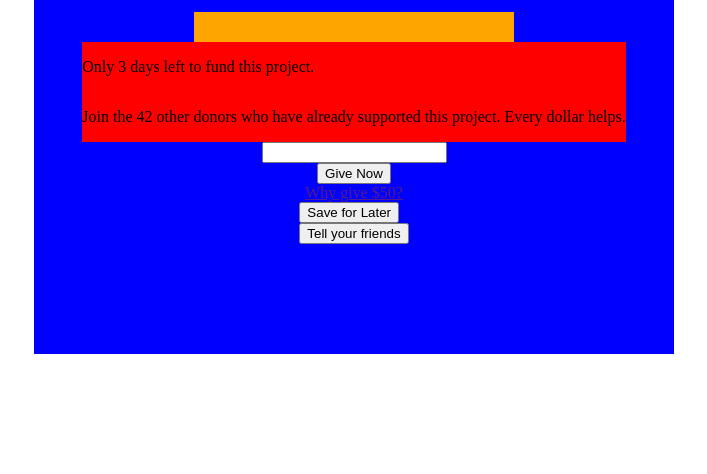
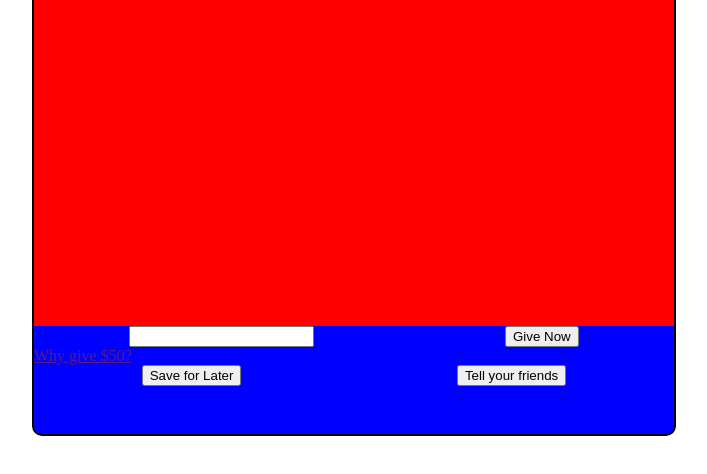
Before and after one commit to Ayo89/Table-donation, a plain HTML site: page index.html in a window 1280 px wide. Shown: the part 326-800 px from the top of the page, without its empty margins (286-993 px from the left). Drawn offline with Linux system fonts and the light colour scheme.

Commit message:
add format

```diff
--- a/index.html
+++ b/index.html
@@ -12,7 +12,6 @@
 
 <body>
     <div class="container">
-
         <header>
             <h2>$167 still needed for this project</h2>
         </header>
@@ -21,8 +20,9 @@
             <p>Only 3 days left to fund this project.</p>
             <p>Join the 42 other donors who have already supported this project. Every dollar helps.</p>
         </div>
-        <div class="text-footer"></div>
-        <input type="number"> <button class="button-container">Give Now</button>
+        <div class="text-footer">
+        <input  type="number"> <button class="button-text">Give Now</button>
+        </div>
         <a href="">Why give $50?</a>
         <footer>
             <div>
--- a/style.css
+++ b/style.css
@@ -7,16 +7,17 @@ body{
     align-items: center;
 }
 .container{
+    border: solid 2px black;
+    border-radius: 10px;
     width: 50%;
-    height: 70%;
+    height: 90%;
     display: flex;
     flex-direction: column;
-    align-items: center;
-    justify-content: center;
+    justify-content: start;
     background-color: blue;
 }
 header{
-    width: 50%;
+    width: 100%;
     text-align: center;
     background-color: black;
     border-radius: 10px;
@@ -27,11 +28,20 @@ h2{
 }
 .barra{
     background-color: orange;
-    width: 50%;
+    width: 100%;
     height: 30px;
 }
 .text{
+    height: 500px;
     background-color: red;
     display: flex;
     flex-direction: column;
 }
+.text-footer{
+    display: flex;
+    justify-content: space-around;
+}
+footer{
+    display: flex;
+    justify-content: space-around;
+}
```
